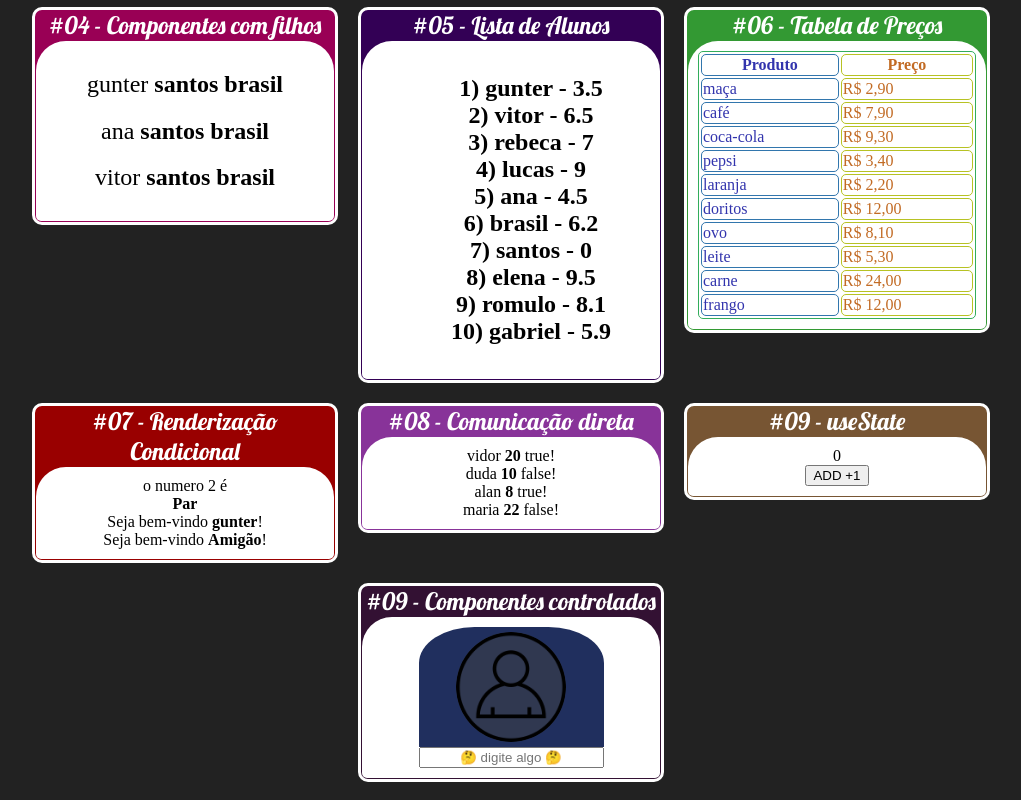
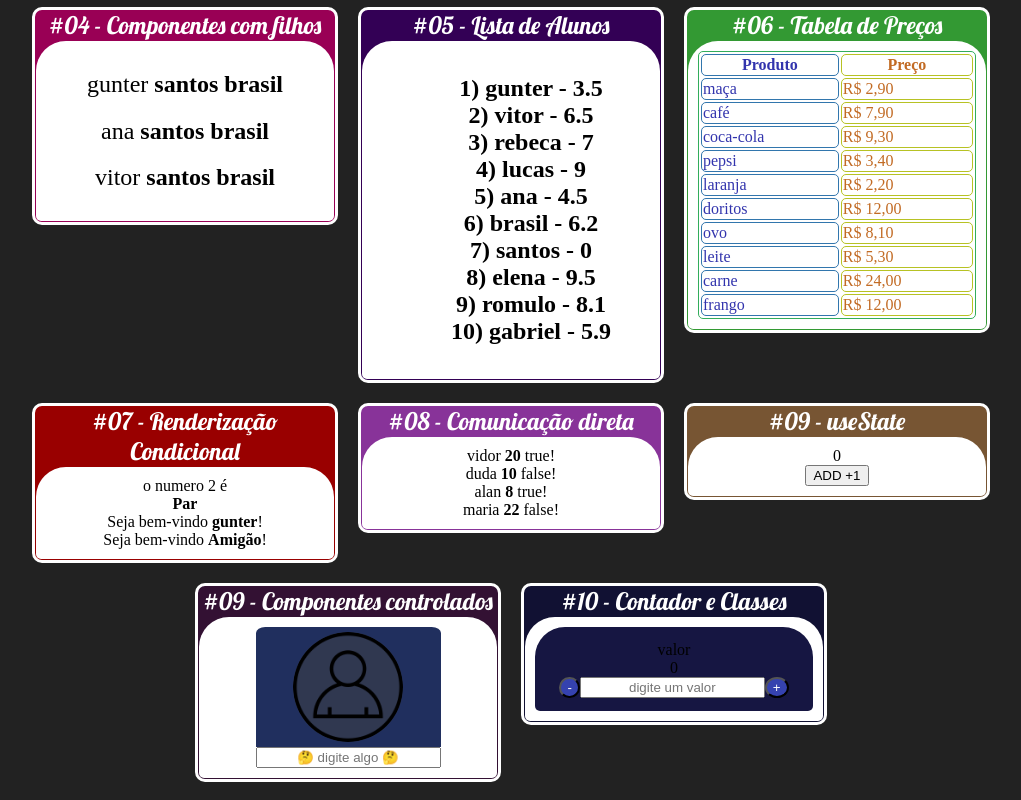
Before and after one commit to IanTessele/fundamentos-do-react, a React (Create React App) app: page / in a window 1280 px wide. Shown: the part 282-1082 px from the top of the page, without its empty margins (129-1150 px from the left). Built offline with nearby package versions, Linux system fonts and the light colour scheme.

Commit message:
add contador

```diff
--- a/src/app.jsx
+++ b/src/app.jsx
@@ -15,6 +15,8 @@ import UsuarioInfo from "./components/condition/UsuarioInfo";
 import FatherDirect from "./components/comunication/FatherDirect";
 import StateConfig from "./components/useState/StateConfig";
 import TextInput from "./components/form/input";
+import contador from "./components/contador/contador";
+import Contador from "./components/contador/contador";
 //#endregion
 
 // eslint-disable-next-line import/no-anonymous-default-export
@@ -82,6 +84,10 @@ export default ()=> {
             <TextInput/>
         </Card>
 
+        <Card title='#10 - Contador e Classes'
+          color="#113">
+            <Contador/>
+        </Card>
 
       </div>
     </div>
--- /dev/null
+++ b/src/components/contador/contador.css
@@ -0,0 +1,10 @@
+.button{
+    background-color: rgb(53, 66, 175);
+    color: white;
+    border-radius: 100%;
+}
+.contador{
+    background-color: rgb(22, 22, 66);
+    padding: 5%;
+    border-radius: 30px 30px 5px 5px;
+}
--- /dev/null
+++ b/src/components/contador/contador.jsx
@@ -0,0 +1,43 @@
+import { Component } from "react";
+import "./contador.css"
+
+export default class Contador extends Component {
+
+    state = {
+        valorContador: 0,
+        valor: 1,
+    }
+
+    LessContador = () => {
+        this.setState({
+            valorContador: this.state.valorContador - this.state.valor,
+        });
+    }
+
+    PlusContador = () => {
+        this.setState({
+            valorContador: this.state.valorContador + this.state.valor,
+        });
+    }
+
+    setValor = (props) => {
+        this.setState({
+            valor: +props.target.value,
+        });
+    }
+
+    render() {
+        return (
+            <div className="contador">
+                <div>valor</div>
+                <div>{this.state.valorContador}</div>
+                <div>
+                    <button className="button" onClick={this.LessContador}>-</button>
+                    <input className="input" onChange={this.setValor} placeholder="digite um valor" />
+                    <button className="button" onClick={this.PlusContador}>+</button>
+                </div>
+            </div>
+        );
+    }
+
+}
--- a/src/components/form/input.css
+++ b/src/components/form/input.css
@@ -9,7 +9,7 @@
     display: grid;
     justify-content: center;
     background-color: rgb(32, 47, 94);
-    border-radius: 30% 30% 0% 0%;
+    border-radius: 5% 5% 0% 0%;
 }
 
 .perfil {
```
